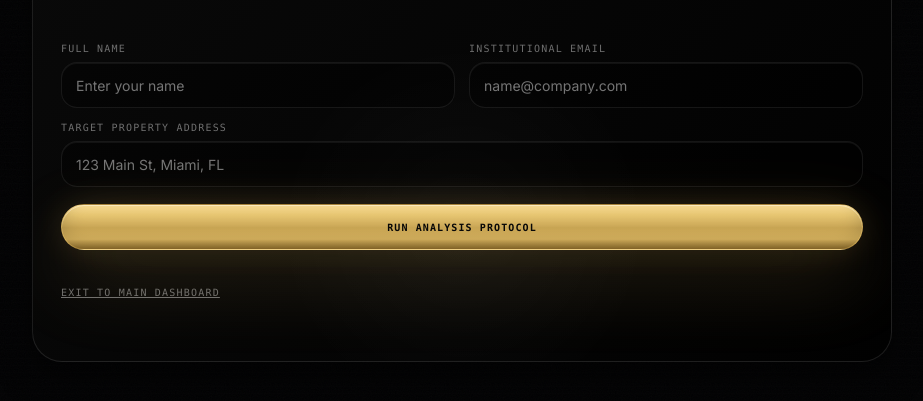
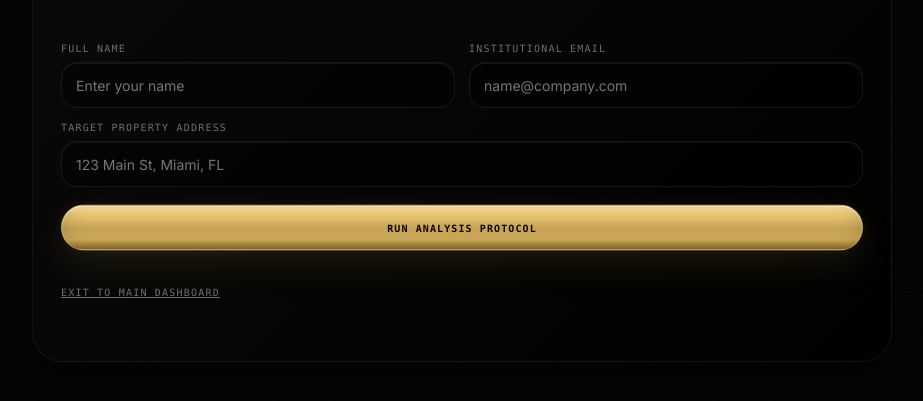
Before and after one commit to smartprop-dev/monolith, a plain HTML site: page analysis.html in a window 1280 px wide. In both pictures the pointer is over the button "RUN ANALYSIS PROTOCOL". Shown: the part 319-720 px from the top of the page, without its empty margins (178-1101 px from the left). Drawn offline with nearby package versions, Linux system fonts and the light colour scheme; a small style sheet from the web is missing.

Commit message:
Update analysis.html

```diff
--- a/analysis.html
+++ b/analysis.html
@@ -478,13 +478,13 @@
         0 0 25px rgba(197, 162, 83, .15);
     }
     .btn-solid:hover {
-      transform: translateY(-1px);
-      filter: brightness(1.03);
+      transform: translateY(-0.5px);
+      filter: brightness(1.02);
       box-shadow:
-        inset 0 1px 0 rgba(255, 255, 255, .38),
-        inset 0 -10px 18px rgba(0, 0, 0, .16),
-        0 28px 78px rgba(197, 162, 83, .20),
-        0 0 34px rgba(197, 162, 83, .18);
+        inset 0 1px 0 rgba(255, 255, 255, .36),
+        inset 0 -10px 18px rgba(0, 0, 0, .17),
+        0 14px 36px rgba(197, 162, 83, .12),
+        0 0 14px rgba(197, 162, 83, .08);
     }
     .btn-ghost {
       background: rgba(0, 0, 0, .26);
@@ -1119,6 +1119,23 @@
             padding: clamp(18px, 2.4vw, 28px);
             display: flex;
             flex-direction: column;
+          }
+          .access-card,
+          .access-card:hover,
+          .access-card:focus-within {
+            transform: none !important;
+            border-color: var(--obs-border-static) !important;
+            box-shadow: inset 0 1px 0 rgba(255, 255, 255, .03), 0 12px 30px rgba(0, 0, 0, .44) !important;
+          }
+
+          .access-card::before,
+          .access-card::after,
+          .access-card:hover::before,
+          .access-card:hover::after,
+          .access-card:focus-within::before,
+          .access-card:focus-within::after {
+            opacity: 0 !important;
+            animation: none !important;
           }
           .access-head {
             padding-bottom: 12px;
```
